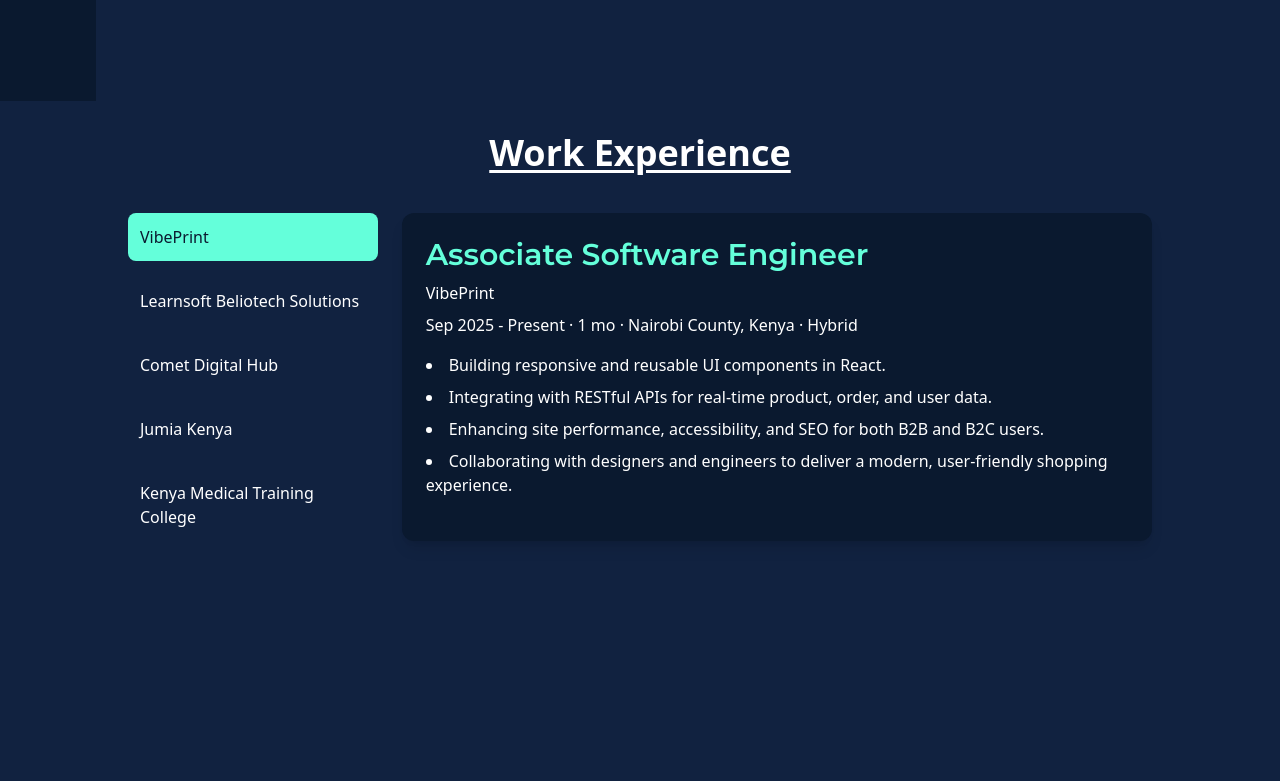
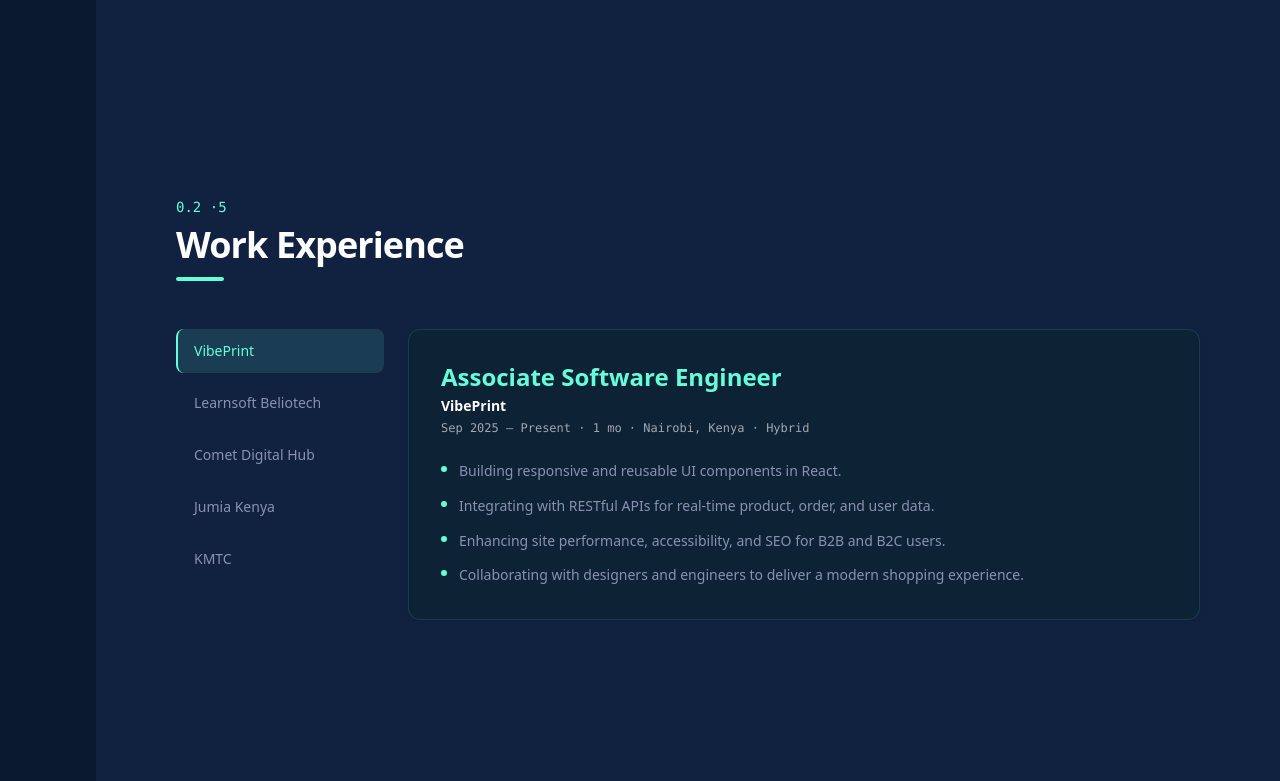
Before and after one commit to kevmongare/KevinMongare, a React (Vite) app: page / in a window 1280 px wide. Shown: the part 1499-2280 px from the top of the page. Built offline with nearby package versions, Linux system fonts and the light colour scheme.

Commit message:
Update Experience.tsx :Fix the sidebar active state
Fixed the sidebar active state (was using bg color incorrectly on light theme). Added a left-border active indicator instead. Cleaned up the duration label typo.

```diff
--- a/src/pages/LandingPage/Components/Experience.tsx
+++ b/src/pages/LandingPage/Components/Experience.tsx
@@ -12,56 +12,56 @@
   {
     company: "VibePrint",
     role: "Associate Software Engineer",
-    duration: "Sep 2025 - Present · 1 mo",
-    location: "Nairobi County, Kenya · Hybrid",
+    duration: "Sep 2025 – Present · 1 mo",
+    location: "Nairobi, Kenya · Hybrid",
     details: [
       "Building responsive and reusable UI components in React.",
       "Integrating with RESTful APIs for real-time product, order, and user data.",
-      "Enhancing site performance, accessibility, and SEO for both B2B and B2C users.",
-      "Collaborating with designers and engineers to deliver a modern, user-friendly shopping experience.",
+      "Enhancing site performance, accessibility, and SEO for B2B and B2C users.",
+      "Collaborating with designers and engineers to deliver a modern shopping experience.",
     ],
   },
   {
-    company: "Learnsoft Beliotech Solutions",
-    role: "Software Development Intern – Full-Stack Web Development",
-    duration: "Jul 2025 - Sep 2025 · 3 mos",
-    location: "Nairobi County, Kenya · Remote",
+    company: "Learnsoft Beliotech",
+    role: "Full-Stack Intern",
+    duration: "Jul – Sep 2025 · 3 mos",
+    location: "Nairobi, Kenya · Remote",
     details: [
       "Built a PostgreSQL-powered backend for a scalable company website.",
-      "Designed and optimized relational database schemas for content, jobs, and media.",
+      "Designed and optimised relational database schemas for content, jobs, and media.",
       "Integrated third-party APIs (Mailchimp, Google Analytics) with structured data models.",
     ],
   },
   {
     company: "Comet Digital Hub",
     role: "Junior Software Engineer",
-    duration: "Jan 2025 - Jul 2025 · 7 mos",
-    location: "Nairobi County, Kenya · Remote",
+    duration: "Jan – Jul 2025 · 7 mos",
+    location: "Nairobi, Kenya · Remote",
     details: [
       "Worked with REST APIs connected to SQL databases, ensuring smooth data exchange.",
       "Collaborated with backend teams on data architecture and validation workflows.",
-      "Contributed to debugging performance issues related to API → database communication.",
+      "Contributed to debugging performance issues related to API–database communication.",
     ],
   },
   {
     company: "Jumia Kenya",
     role: "Customer Service Supervisor",
-    duration: "Oct 2021 - Jul 2025 · 3 yrs 10 mos",
-    location: "Nairobi County, Kenya",
+    duration: "Oct 2021 – Jul 2025 · 3 yrs 10 mos",
+    location: "Nairobi, Kenya",
     details: [
-      "Resolved customers’ complaints, increasing client retention ratio by 50%.",
-      'Attained “Best Customer Service Agent of the Month” Award 6 times in one year.',
-      "Handled 40+ customer calls daily with 100% success rate in all service categories.",
+      "Resolved customer complaints, increasing client retention by 50%.",
+      'Earned "Best Customer Service Agent" award 6 times in a single year.',
+      "Handled 40+ daily calls with 100% success rate across all service categories.",
     ],
   },
   {
-    company: "Kenya Medical Training College",
-    role: "IT Support Specialist (Intern)",
-    duration: "Jan 2021 - Oct 2021 · 10 mos",
-    location: "Nairobi County, Kenya",
+    company: "KMTC",
+    role: "IT Support Intern",
+    duration: "Jan – Oct 2021 · 10 mos",
+    location: "Nairobi, Kenya",
     details: [
       "Maintained and monitored all user IT equipment and accounts.",
-      "Provided hardware and software support for eLearning platform.",
+      "Provided hardware and software support for the eLearning platform.",
       "Set up new user equipment and coordinated hardware swaps.",
     ],
   },
@@ -69,69 +69,84 @@
 
 const ExperienceSection = () => {
   const [activeIndex, setActiveIndex] = useState(0);
+  const active = experiences[activeIndex];
 
   return (
     <section
       id="experience"
-      className="min-h-screen flex flex-col items-center p-4 sm:p-6 md:p-8"
+      className="relative min-h-screen flex flex-col items-center px-5 sm:px-10 py-24 md:ml-24"
       style={{ backgroundColor: "var(--bg-color-light)" }}
     >
-      {/* Header */}
+      {/* Section header */}
+      <div className="w-full max-w-5xl mb-12">
+        <p className="font-mono text-sm mb-2" style={{ color: "var(--accent-color)" }}>
+          0.2 ·5
+        </p>
         <h2
-        className="text-2xl sm:text-3xl md:text-4xl font-bold mb-8 sm:mb-10 underline decoration-accent-color underline-offset-4 text-center"
+          className="text-3xl sm:text-4xl font-extrabold tracking-tight mb-3"
           style={{ color: "var(--text-color-light)" }}
         >
           Work Experience
         </h2>
+        <div className="w-12 h-1 rounded-full" style={{ backgroundColor: "var(--accent-color)" }} />
+      </div>
 
-      {/* Content container */}
+      {/* Layout */}
       <div className="flex flex-col md:flex-row w-full max-w-5xl gap-6">
-        {/* Sidebar */}
-        <div className="flex flex-row md:flex-col overflow-x-auto md:overflow-visible md:w-1/4 space-x-2 md:space-x-0 md:space-y-4 mb-4 md:mb-0">
-          {experiences.map((exp, index) => (
+        {/* Sidebar tabs */}
+        <div className="flex flex-row md:flex-col gap-2 overflow-x-auto md:overflow-visible md:w-52 flex-shrink-0 pb-1 md:pb-0">
+          {experiences.map((exp, i) => {
+            const isActive = i === activeIndex;
+            return (
               <button
-              key={index}
-              onClick={() => setActiveIndex(index)}
-              className="flex-shrink-0 md:flex-shrink md:text-left p-3 rounded-lg transition-all duration-300"
+                key={i}
+                onClick={() => setActiveIndex(i)}
+                className="flex-shrink-0 text-left px-4 py-3 rounded-lg text-sm font-medium transition-all duration-200 whitespace-nowrap md:whitespace-normal"
                 style={{
-                backgroundColor:
-                  index === activeIndex ? "var(--accent-color)" : "transparent",
-                color:
-                  index === activeIndex
-                    ? "var(--bg-color)"
-                    : "var(--text-color-light)",
+                  backgroundColor: isActive
+                    ? "color-mix(in srgb, var(--accent-color) 12%, transparent)"
+                    : "transparent",
+                  color: isActive ? "var(--accent-color)" : "var(--text-color)",
+                  borderLeft: isActive ? "2px solid var(--accent-color)" : "2px solid transparent",
                 }}
               >
                 {exp.company}
               </button>
-          ))}
+            );
+          })}
         </div>
 
-        {/* Experience details */}
+        {/* Detail panel */}
         <div
-          className="w-full md:w-3/4 p-4 sm:p-6 md:p-6 rounded-xl shadow-lg"
-          style={{ backgroundColor: "var(--bg-color)" }}
+          key={activeIndex}
+          className="flex-1 rounded-xl p-6 sm:p-8 shadow-sm"
+          style={{
+            backgroundColor: "color-mix(in srgb, var(--accent-color) 4%, var(--bg-color))",
+            border: "1px solid color-mix(in srgb, var(--accent-color) 12%, transparent)",
+          }}
         >
-          <div className="flex flex-col space-y-2 mb-4">
           <h3
-              className="text-xl sm:text-2xl md:text-3xl font-heading"
+            className="text-xl sm:text-2xl font-bold mb-1 leading-tight"
             style={{ color: "var(--accent-color)" }}
           >
-              {experiences[activeIndex].role}
+            {active.role}
           </h3>
-            <p style={{ color: "var(--text-color-light)" }}>
-              {experiences[activeIndex].company}
+          <p className="text-sm font-semibold mb-1" style={{ color: "var(--text-color-light)" }}>
+            {active.company}
           </p>
-            <p style={{ color: "var(--text-color-light)" }}>
-              {experiences[activeIndex].duration} · {experiences[activeIndex].location}
+          <p className="text-xs font-mono mb-6 opacity-60" style={{ color: "var(--text-color-light)" }}>
+            {active.duration} · {active.location}
           </p>
-          </div>
-          <ul
-            className="list-disc list-inside space-y-2"
-            style={{ color: "var(--text-color-light)" }}
-          >
-            {experiences[activeIndex].details.map((detail, idx) => (
-              <li key={idx}>{detail}</li>
+
+          <ul className="space-y-3">
+            {active.details.map((d, idx) => (
+              <li key={idx} className="flex items-start gap-3 text-sm leading-relaxed" style={{ color: "var(--text-color)" }}>
+                <span
+                  className="mt-1.5 w-1.5 h-1.5 rounded-full flex-shrink-0"
+                  style={{ backgroundColor: "var(--accent-color)" }}
+                />
+                {d}
+              </li>
             ))}
           </ul>
         </div>
```
Lines whose indentation alone changed are shown as unchanged.
